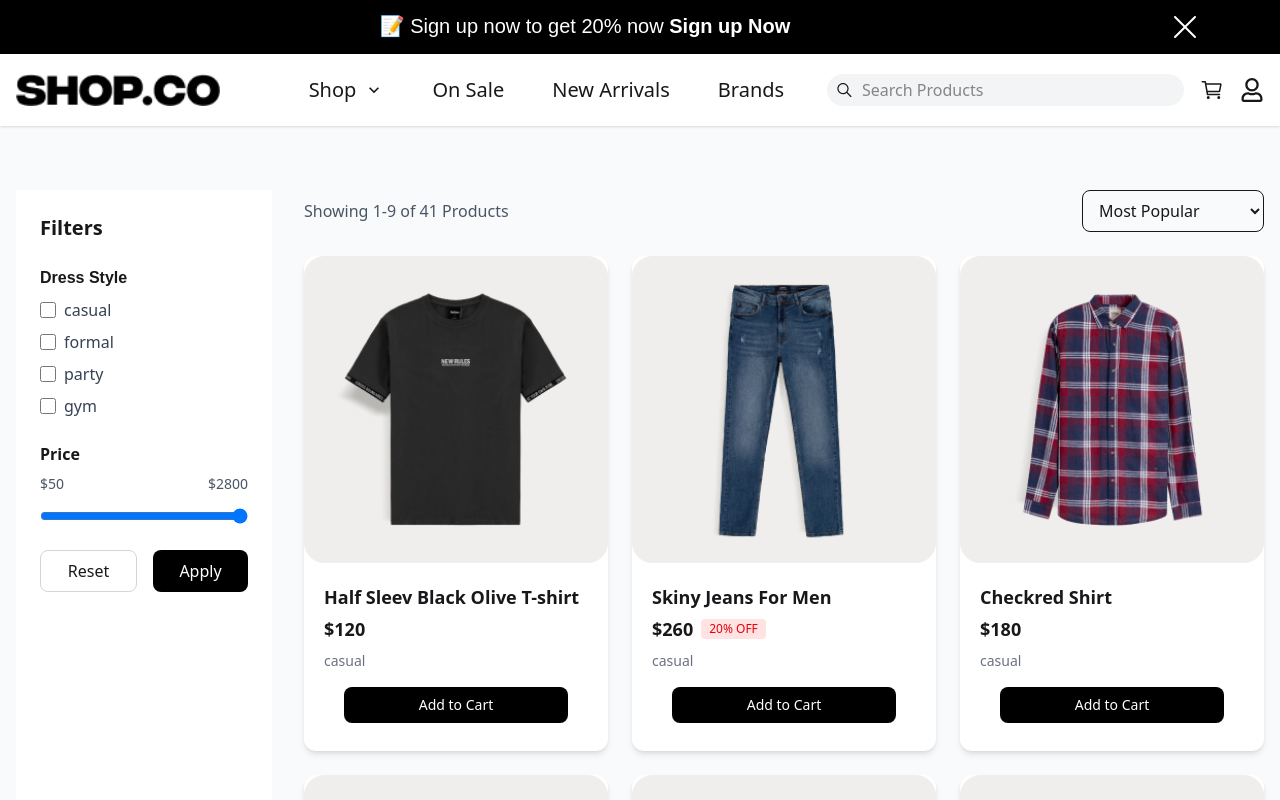
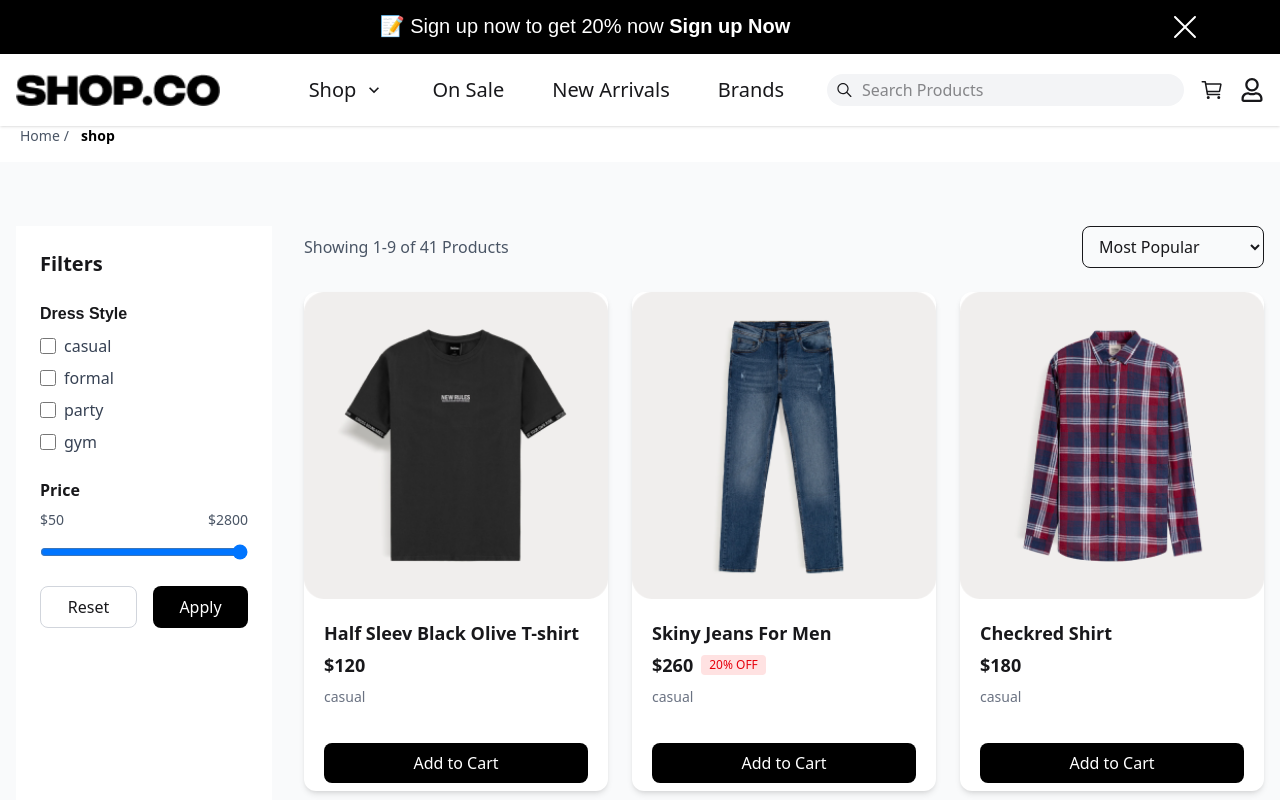
Before and after one commit to mdnahianrafi/Shopco-ecommerce, a React (Vite) app: page /shop in a window 1280 px wide. Shown: the top 800 px of the page. Built offline with nearby package versions, Linux system fonts and the light colour scheme; a web font is replaced by a local one.

Commit message:
Updated Filter Page issue fix:

```diff
--- /dev/null
+++ b/src/components/Breadcrumbs/Breadcrumbs.jsx
@@ -0,0 +1,41 @@
+import React from "react";
+import { Link, useLocation } from "react-router-dom";
+
+export default function Breadcrumbs({ currentTitle }) {
+  const location = useLocation();
+  const pathnames = location.pathname.split("/").filter(Boolean);
+
+  return (
+    <nav className="text-sm text-gray-600 mb-4">
+      <ul className="flex space-x-2">
+        <li>
+          <Link to="/" className="hover:underline">Home</Link>
+          {pathnames.length > 0 && <span className="mx-1">/</span>}
+        </li>
+
+        {pathnames.map((name, index) => {
+          const routeTo = `/${pathnames.slice(0, index + 1).join("/")}`;
+          const isLast = index === pathnames.length - 1;
+
+          let displayName = decodeURIComponent(name);
+
+          // Rename route segments for better display
+          if (displayName === "product") displayName = "Products";
+
+          return (
+            <li key={index}>
+              {isLast ? (
+                <span className="text-black font-semibold">{currentTitle || displayName}</span>
+              ) : (
+                <>
+                  <Link to={routeTo} className="hover:underline">{displayName}</Link>
+                  <span className="mx-1">/</span>
+                </>
+              )}
+            </li>
+          );
+        })}
+      </ul>
+    </nav>
+  );
+}
--- a/src/components/EcommerceFilters/EcommerceFilters.jsx
+++ b/src/components/EcommerceFilters/EcommerceFilters.jsx
@@ -1,20 +1,26 @@
-import React, { useState, useEffect } from 'react';
-import products from '../../assets/Data/productData';
-import { FiFilter, FiX } from 'react-icons/fi';
-import { Link } from 'react-router-dom';
-import { addToCart } from '../../redux/cartSlice';
-import { useDispatch } from 'react-redux';
+import React, { useState, useEffect } from "react";
+import products from "../../assets/Data/productData";
+import { FiFilter, FiX } from "react-icons/fi";
+import { Link } from "react-router-dom";
+import { addToCart } from "../../redux/cartSlice";
+import { useDispatch } from "react-redux";
 
 const EcommerceFilters = () => {
-  const dispatch=useDispatch();
+  const dispatch = useDispatch();
   // Calculate default min and max price from product data
-  const defaultMinPrice = Math.min(...products.map(p => p.price));
-  const defaultMaxPrice = Math.max(...products.map(p => p.price));
+  const defaultMinPrice = Math.min(...products.map((p) => p.price));
+  const defaultMaxPrice = Math.max(...products.map((p) => p.price));
 
   // Temporary filters selected by user before applying
-  const [tempFilters, setTempFilters] = useState({ categories: [], priceRange: [defaultMinPrice, defaultMaxPrice] });
+  const [tempFilters, setTempFilters] = useState({
+    categories: [],
+    priceRange: [defaultMinPrice, defaultMaxPrice],
+  });
   // Filters that are currently applied
-  const [activeFilters, setActiveFilters] = useState({ categories: [], priceRange: [defaultMinPrice, defaultMaxPrice] });
+  const [activeFilters, setActiveFilters] = useState({
+    categories: [],
+    priceRange: [defaultMinPrice, defaultMaxPrice],
+  });
   // Products after applying filters
   const [filteredProducts, setFilteredProducts] = useState(products);
   // Current page for pagination
@@ -25,16 +31,21 @@ const EcommerceFilters = () => {
   const productsPerPage = 9;
 
   // Extract unique categories from product data
-  const allCategories = Array.from(new Set(products.map(p => p.category)));
+  const allCategories = Array.from(new Set(products.map((p) => p.category)));
 
   // Handle checkbox and price range change (before applying)
   const handleTempFilterChange = (filterType, value) => {
-    setTempFilters(prev => {
-      if (filterType === 'priceRange') {
+    setTempFilters((prev) => {
+      if (filterType === "priceRange") {
         return { ...prev, priceRange: value };
       }
       const list = prev[filterType];
-      return { ...prev, [filterType]: list.includes(value) ? list.filter(item => item !== value) : [...list, value] };
+      return {
+        ...prev,
+        [filterType]: list.includes(value)
+          ? list.filter((item) => item !== value)
+          : [...list, value],
+      };
     });
   };
 
@@ -43,34 +54,50 @@ const EcommerceFilters = () => {
     setActiveFilters(tempFilters);
     setCurrentPage(1);
     setShowMobileFilters(false);
-    window.scrollTo({ top: 0, behavior: 'smooth' });
+    window.scrollTo({ top: 0, behavior: "smooth" });
   };
 
   // Reset all filters and pagination
   const resetFilters = () => {
-    setTempFilters({ categories: [], priceRange: [defaultMinPrice, defaultMaxPrice] });
-    setActiveFilters({ categories: [], priceRange: [defaultMinPrice, defaultMaxPrice] });
+    setTempFilters({
+      categories: [],
+      priceRange: [defaultMinPrice, defaultMaxPrice],
+    });
+    setActiveFilters({
+      categories: [],
+      priceRange: [defaultMinPrice, defaultMaxPrice],
+    });
     setCurrentPage(1);
-    window.scrollTo({ top: 0, behavior: 'smooth' });
+    window.scrollTo({ top: 0, behavior: "smooth" });
   };
 
   // Filter products whenever activeFilters change
   useEffect(() => {
     let result = products;
-    if (activeFilters.categories.length) result = result.filter(p => activeFilters.categories.includes(p.category));
-    result = result.filter(p => p.price >= activeFilters.priceRange[0] && p.price <= activeFilters.priceRange[1]);
+    if (activeFilters.categories.length)
+      result = result.filter((p) =>
+        activeFilters.categories.includes(p.category)
+      );
+    result = result.filter(
+      (p) =>
+        p.price >= activeFilters.priceRange[0] &&
+        p.price <= activeFilters.priceRange[1]
+    );
     setFilteredProducts(result);
   }, [activeFilters]);
 
   // Calculate current products for pagination
   const start = (currentPage - 1) * productsPerPage;
-  const currentProducts = filteredProducts.slice(start, start + productsPerPage);
+  const currentProducts = filteredProducts.slice(
+    start,
+    start + productsPerPage
+  );
   const totalPages = Math.ceil(filteredProducts.length / productsPerPage);
 
   // Handle pagination click
   const goToPage = (page) => {
     setCurrentPage(page);
-    window.scrollTo({ top: 0, behavior: 'smooth' });
+    window.scrollTo({ top: 0, behavior: "smooth" });
   };
 
   return (
@@ -78,27 +105,51 @@ const EcommerceFilters = () => {
       {/* Mobile header with filter button */}
       <div className="md:hidden sticky top-0 bg-white p-4 flex justify-between items-center shadow">
         <h1 className="text-xl font-bold">Shop</h1>
-        <button onClick={() => setShowMobileFilters(true)} className="flex items-center gap-2 bg-black text-white px-4 py-2 rounded-lg">
+        <button
+          onClick={() => setShowMobileFilters(true)}
+          className="flex items-center gap-2 bg-black text-white px-4 py-2 rounded-lg"
+        >
           <FiFilter /> Filters
         </button>
       </div>
 
       <div className="container mx-auto px-4 py-6 flex flex-col md:flex-row">
         {/* Backdrop when filter drawer is open on mobile */}
-        <div className={`fixed inset-0 bg-black bg-opacity-50 z-20 transition-opacity md:hidden ${showMobileFilters ? 'opacity-100' : 'opacity-0 pointer-events-none'}`} onClick={() => setShowMobileFilters(false)} />
+        <div
+          className={`fixed inset-0 bg-black bg-opacity-50 z-20 transition-opacity md:hidden ${
+            showMobileFilters ? "opacity-100" : "opacity-0 pointer-events-none"
+          }`}
+          onClick={() => setShowMobileFilters(false)}
+        />
 
         {/* Sidebar Filter Panel */}
-        <div className={`fixed bottom-0 left-0 w-full md:static md:w-64 bg-white z-30 rounded-t-2xl md:rounded-none p-6 shadow-xl md:shadow-none transform transition-transform duration-300 ease-in-out ${showMobileFilters ? 'translate-y-0' : 'translate-y-full md:translate-y-0'}`}>
+        <div
+          className={`fixed bottom-0 left-0 w-full md:static md:w-64 bg-white z-30 rounded-t-2xl md:rounded-none p-6 shadow-xl md:shadow-none transform transition-transform duration-300 ease-in-out ${
+            showMobileFilters
+              ? "translate-y-0"
+              : "translate-y-full md:translate-y-0"
+          }`}
+        >
           <div className="flex justify-between items-center mb-6">
             <h3 className="text-xl font-bold">Filters</h3>
-            <button className="md:hidden text-gray-500" onClick={() => setShowMobileFilters(false)}><FiX size={24} /></button>
+            <button
+              className="md:hidden text-gray-500"
+              onClick={() => setShowMobileFilters(false)}
+            >
+              <FiX size={24} />
+            </button>
           </div>
           {/* Category Filter Checkboxes */}
           <div className="mb-6">
             <h4 className="font-bold satoshi-font mb-2">Dress Style</h4>
-            {allCategories.map(cat => (
+            {allCategories.map((cat) => (
               <label key={cat} className="flex items-center space-x-2 mb-2">
-                <input type="checkbox" checked={tempFilters.categories.includes(cat)} onChange={() => handleTempFilterChange('categories', cat)} className="w-4 h-4 text-blue-600 rounded" />
+                <input
+                  type="checkbox"
+                  checked={tempFilters.categories.includes(cat)}
+                  onChange={() => handleTempFilterChange("categories", cat)}
+                  className="w-4 h-4 text-blue-600 rounded"
+                />
                 <span className="text-gray-700">{cat}</span>
               </label>
             ))}
@@ -106,20 +157,49 @@ const EcommerceFilters = () => {
           {/* Price Filter Slider */}
           <div className="mb-6">
             <h4 className="font-semibold mb-2">Price</h4>
-            <div className="flex justify-between text-sm text-gray-600 mb-2"><span>${tempFilters.priceRange[0]}</span><span>${tempFilters.priceRange[1]}</span></div>
-            <input type="range" min={defaultMinPrice} max={defaultMaxPrice} value={tempFilters.priceRange[1]} onChange={e => handleTempFilterChange('priceRange', [defaultMinPrice, +e.target.value])} className="w-full h-2 bg-gray-200 rounded-lg cursor-pointer" />
+            <div className="flex justify-between text-sm text-gray-600 mb-2">
+              <span>${tempFilters.priceRange[0]}</span>
+              <span>${tempFilters.priceRange[1]}</span>
+            </div>
+            <input
+              type="range"
+              min={defaultMinPrice}
+              max={defaultMaxPrice}
+              value={tempFilters.priceRange[1]}
+              onChange={(e) =>
+                handleTempFilterChange("priceRange", [
+                  defaultMinPrice,
+                  +e.target.value,
+                ])
+              }
+              className="w-full h-2 bg-gray-200 rounded-lg cursor-pointer"
+            />
           </div>
           {/* Filter Buttons */}
           <div className="flex space-x-4">
-            <button onClick={resetFilters} className="flex-1 py-2 border border-gray-300 rounded-lg hover:bg-gray-100">Reset</button>
-            <button onClick={applyFilters} className="flex-1 py-2 bg-black text-white rounded-lg hover:bg-gray-800">Apply</button>
+            <button
+              onClick={resetFilters}
+              className="flex-1 py-2 border border-gray-300 rounded-lg hover:bg-gray-100"
+            >
+              Reset
+            </button>
+            <button
+              onClick={applyFilters}
+              className="flex-1 py-2 bg-black text-white rounded-lg hover:bg-gray-800"
+            >
+              Apply
+            </button>
           </div>
         </div>
 
         {/* Product Listing */}
         <div className="flex-1 md:pl-8">
           <div className="flex flex-col md:flex-row justify-between items-center mb-6">
-            <p className="text-gray-600">Showing {start+1}-{Math.min(start+productsPerPage, filteredProducts.length)} of {filteredProducts.length} Products</p>
+            <p className="text-gray-600">
+              Showing {start + 1}-
+              {Math.min(start + productsPerPage, filteredProducts.length)} of{" "}
+              {filteredProducts.length} Products
+            </p>
             <select className="border rounded-lg px-3 py-2 mt-4 md:mt-0">
               <option>Most Popular</option>
               <option>Price: Low to High</option>
@@ -130,28 +210,51 @@ const EcommerceFilters = () => {
           {/* Render Products */}
           {currentProducts.length ? (
             <div className="grid grid-cols-1 sm:grid-cols-2 lg:grid-cols-3 gap-6">
-              {currentProducts.map(product => (
-                <div key={product.id} className="bg-white rounded-xl overflow-hidden shadow-md hover:shadow-lg transition">
+              {currentProducts.map((product) => (
+                <div
+                  key={product.id}
+                  className="bg-white rounded-xl overflow-hidden shadow-md hover:shadow-lg transition"
+                >
                   <Link to={`/product/${product.id}`}>
                     <div className="w-full overflow-hidden">
-                      <img src={product.image} alt={product.name} className="w-full h-auto object-contain" />
+                      <img
+                        src={product.image}
+                        alt={product.name}
+                        className="w-full h-auto object-contain"
+                      />
                     </div>
                     <div className="p-5">
-                      <h3 className="font-semibold text-lg mb-1">{product.name}</h3>
+                      <h3 className="font-semibold text-lg mb-1">
+                        {product.name}
+                      </h3>
                       <div className="flex items-center mb-2">
-                        <span className="text-lg font-bold">${product.price}</span>
-                        {product.originalPrice && <span className="ml-2 text-gray-500 line-through">${product.originalPrice}</span>}
-                        {product.discount && <span className="ml-2 bg-red-100 text-red-600 text-xs font-medium px-2 py-0.5 rounded">{product.discount}% OFF</span>}
+                        <span className="text-lg font-bold">
+                          ${product.price}
+                        </span>
+                        {product.originalPrice && (
+                          <span className="ml-2 text-gray-500 line-through">
+                            ${product.originalPrice}
+                          </span>
+                        )}
+                        {product.discount && (
+                          <span className="ml-2 bg-red-100 text-red-600 text-xs font-medium px-2 py-0.5 rounded">
+                            {product.discount}% OFF
+                          </span>
+                        )}
                       </div>
-                      <div className="text-sm text-gray-500">{product.category}
-  <div className="px-5 pt-4 pb-2">
-    <button onClick={() => dispatch(addToCart(product))} className="w-full bg-black text-white py-2 rounded-lg hover:shadow-xl shadow-black/30 transition">Add to Cart</button>
-  </div>
-
+                      <div className="text-sm text-gray-500">
+                        {product.category}
                       </div>
-
                     </div>
                   </Link>
+                  <div className="px-5 pt-4 pb-2">
+                    <button
+                      onClick={() => dispatch(addToCart(product))}
+                      className="w-full bg-black text-white py-2 rounded-lg hover:shadow-xl shadow-black/30 transition"
+                    >
+                      Add to Cart
+                    </button>
+                  </div>
                 </div>
               ))}
             </div>
@@ -159,18 +262,55 @@ const EcommerceFilters = () => {
             <div className="text-center py-12">
               <h3 className="text-xl font-semibold mb-2">No products found</h3>
               <p className="text-gray-600 mb-6">Try adjusting your filters.</p>
-              <button onClick={resetFilters} className="px-6 py-2 bg-black text-white rounded-lg hover:bg-gray-800">Reset Filters</button>
+              <button
+                onClick={resetFilters}
+                className="px-6 py-2 bg-black text-white rounded-lg hover:bg-gray-800"
+              >
+                Reset Filters
+              </button>
             </div>
           )}
 
           {/* Pagination Buttons */}
-          {totalPages>1 && (
+          {totalPages > 1 && (
             <div className="mt-8 flex justify-center items-center space-x-2">
-              <button disabled={currentPage===1} onClick={() => goToPage(currentPage-1)} className={`px-4 py-2 rounded-lg ${currentPage===1?'bg-gray-100 text-gray-400 cursor-not-allowed':'bg-gray-200 hover:bg-gray-300'}`}>Previous</button>
-              {Array.from({ length: totalPages }, (_, i) => i+1).map(page => (
-                <button key={page} onClick={() => goToPage(page)} className={`w-10 h-10 rounded-lg ${currentPage===page?'bg-black text-white':'bg-gray-100 hover:bg-gray-200'}`}>{page}</button>
-              ))}
-              <button disabled={currentPage===totalPages} onClick={() => goToPage(currentPage+1)} className={`px-4 py-2 rounded-lg ${currentPage===totalPages?'bg-gray-100 text-gray-400 cursor-not-allowed':'bg-gray-200 hover:bg-gray-300'}`}>Next</button>
+              <button
+                disabled={currentPage === 1}
+                onClick={() => goToPage(currentPage - 1)}
+                className={`px-4 py-2 rounded-lg ${
+                  currentPage === 1
+                    ? "bg-gray-100 text-gray-400 cursor-not-allowed"
+                    : "bg-gray-200 hover:bg-gray-300"
+                }`}
+              >
+                Previous
+              </button>
+              {Array.from({ length: totalPages }, (_, i) => i + 1).map(
+                (page) => (
+                  <button
+                    key={page}
+                    onClick={() => goToPage(page)}
+                    className={`w-10 h-10 rounded-lg ${
+                      currentPage === page
+                        ? "bg-black text-white"
+                        : "bg-gray-100 hover:bg-gray-200"
+                    }`}
+                  >
+                    {page}
+                  </button>
+                )
+              )}
+              <button
+                disabled={currentPage === totalPages}
+                onClick={() => goToPage(currentPage + 1)}
+                className={`px-4 py-2 rounded-lg ${
+                  currentPage === totalPages
+                    ? "bg-gray-100 text-gray-400 cursor-not-allowed"
+                    : "bg-gray-200 hover:bg-gray-300"
+                }`}
+              >
+                Next
+              </button>
             </div>
           )}
         </div>
--- a/src/components/Hero/Hero.jsx
+++ b/src/components/Hero/Hero.jsx
@@ -35,7 +35,7 @@ const Hero = () => {
 
             {/* CountUp stats */}
             <div className="sm:mx-0 flex justify-between lg:justify-start pt-7 lg:pt-14 pb-16 lg:pb-32">
-              <div className="pr-5 sm:pr-10 border-r-2 border-gray-400">
+              <div className="pr-5 sm:pr-10 sm:border-r-2 sm:border-gray-400">
                 <div className="text-2xl lg:text-[40px] font-semibold">
                   <CountUp end={200} duration={2.75} />+
                 </div>
@@ -44,7 +44,7 @@ const Hero = () => {
                 </p>
               </div>
 
-              <div className="counter-two px-5 sm:px-10 border-r-2 border-gray-400">
+              <div className="counter-two px-5 sm:px-10 sm:border-r-2 sm:border-gray-400">
                 <div className=" text-2xl lg:text-[40px] font-semibold">
                   <CountUp end={2000} duration={2.75} />+
                 </div>
--- a/src/pages/Brands.jsx
+++ b/src/pages/Brands.jsx
@@ -3,11 +3,15 @@ import Model1 from "../assets/Versace model.png";
 import Model2 from '../assets/Zara model.png';
 import Model3 from '../assets/Gucci.jpeg';
 import Model4 from '../assets/prada model.png';
+import Breadcrumbs from '../components/Breadcrumbs/Breadcrumbs';
 
 const Brands = () => {
   return (
     <div className='py-14 '>
 <h1 className='py-10 text-center text-3xl md:text-4xl lg:5xl font-bold integral-font'>Brands That We Work With</h1>
+<div className="container mx-auto">
+  <Breadcrumbs/>
+</div>
 <div className="flex container mx-auto justify-center flex-wrap gap-5">
 
 <div className="w-1/3">
--- a/src/pages/Cart.jsx
+++ b/src/pages/Cart.jsx
@@ -11,6 +11,7 @@ import {
   clearCart,
 } from "../redux/cartSlice";
 import { placeOrder } from "../redux/orderSlice";
+import Breadcrumbs from "../components/Breadcrumbs/Breadcrumbs";
 
 export default function Cart() {
   const dispatch = useDispatch();
@@ -74,6 +75,7 @@ const handleCheckout = () => {
 
   return (
     <div className="container mx-auto pt-7 pb-20">
+      <Breadcrumbs/>
       <h2 className="text-2xl lg:text-[40px] font-bold integral-font mb-6">
         Your Shopping Cart
       </h2>
--- a/src/pages/LoginPage.jsx
+++ b/src/pages/LoginPage.jsx
@@ -4,6 +4,7 @@ import { useDispatch, useSelector } from "react-redux";
 import { login } from "../redux/userSlice";
 import { useNavigate, Link } from "react-router-dom";
 import { FiEye, FiEyeOff } from "react-icons/fi";
+import Breadcrumbs from "../components/Breadcrumbs/Breadcrumbs";
 
 export default function LoginPage() {
   const dispatch = useDispatch();
@@ -45,7 +46,8 @@ export default function LoginPage() {
   };
 
   return (
-    <div className="py-20">
+    <div className="container mx-auto py-20">
+      <Breadcrumbs/>
       <div className="container mx-auto max-w-md py-20 px-8 mb-20 border-2 border-gray-300 rounded-3xl">
         <h1 className="text-center text-3xl font-bold integral-font mb-10">
           Log In
--- a/src/pages/NewArrivals.jsx
+++ b/src/pages/NewArrivals.jsx
@@ -7,6 +7,7 @@ import { FaStar, FaStarHalfAlt, FaRegStar } from "react-icons/fa";
 import { Link } from "react-router-dom";
 import { useDispatch } from "react-redux";
 import { addToCart } from "../redux/cartSlice"; // Adjust path if different
+import Breadcrumbs from "../components/Breadcrumbs/Breadcrumbs";
 
 const NewArrival = () => {
   const { all_product, new_arrivals, renderStars } = useContext(ShopContext);
@@ -58,6 +59,7 @@ const NewArrival = () => {
 
   return (
     <div className="container mx-auto pt-[86px] pb-20 lg:pb-36 bg-white min-h-[400px]">
+      <Breadcrumbs/>
       <h1 className="text-center text-4xl md:text-5xl font-bold mb-8">
         New Arrivals
       </h1>
--- a/src/pages/OnSale.jsx
+++ b/src/pages/OnSale.jsx
@@ -7,6 +7,7 @@ import { FaStar, FaStarHalfAlt, FaRegStar } from "react-icons/fa";
 import { Link } from "react-router-dom";
 import { useDispatch } from "react-redux";
 import { addToCart } from "../redux/cartSlice"; // Adjust path if different
+import Breadcrumbs from "../components/Breadcrumbs/Breadcrumbs";
 
 const OnSale = () => {
   const { all_product, renderStars } = useContext(ShopContext);
@@ -63,6 +64,7 @@ const OnSale = () => {
 
   return (
     <div className="container mx-auto pt-[86px] pb-20 lg:pb-36 bg-white min-h-[400px]">
+      <Breadcrumbs/>
       <h1 className="text-center text-4xl md:text-5xl font-bold mb-8">
         On Sale
       </h1>
--- a/src/pages/Shop.jsx
+++ b/src/pages/Shop.jsx
@@ -1,9 +1,13 @@
 import React from 'react'
 import EcommerceFilters from '../components/EcommerceFilters/EcommerceFilters'
+import Breadcrumbs from '../components/Breadcrumbs/Breadcrumbs'
 
 const Shop = () => {
   return (
     <>
+   <div className="pl-5 container mx-auto">
+     <Breadcrumbs/>
+   </div>
     <EcommerceFilters/>
     </>
   )
--- a/src/pages/SignupPage.jsx
+++ b/src/pages/SignupPage.jsx
@@ -3,6 +3,7 @@ import { useDispatch, useSelector } from "react-redux";
 import { signup } from "../redux/userSlice";
 import { useNavigate, Link } from "react-router-dom";
 import { FiEye, FiEyeOff } from "react-icons/fi";  // add these
+import Breadcrumbs from "../components/Breadcrumbs/Breadcrumbs";
 
 export default function SignupPage() {
   const dispatch = useDispatch();
@@ -33,7 +34,11 @@ export default function SignupPage() {
 
   return (
     <div className="py-20">
+      <div className="container mx-auto">
+                <Breadcrumbs/>
+      </div>
       <div className="container mx-auto max-w-md py-20 px-8 mb-20 border-2 border-gray-300 rounded-3xl">
+
         <h1 className="text-center text-3xl font-bold integral-font mb-10">
           Create Account
         </h1>
```
Also changed, not shown: src/pages/Dashboard.jsx (+11 -2 lines), src/pages/ProductDescriptionPage.jsx (+6 -1 lines).
